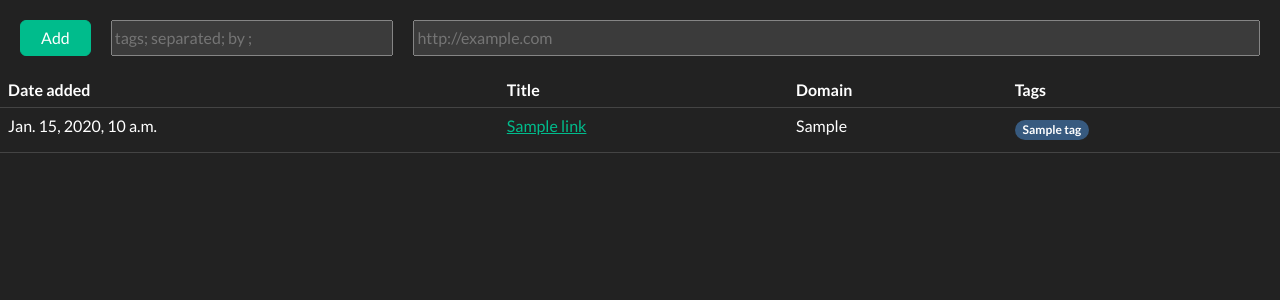
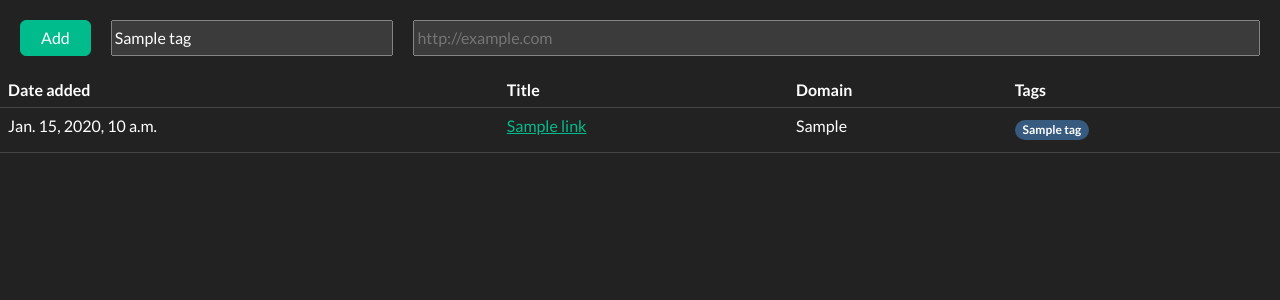
Before and after one commit to nchz/coolmarks, a Django app: page /links/ in a window 1280 px wide. Shown: the part 90-390 px from the top of the page. Run offline with Django 4.2, Linux system fonts and the light colour scheme; a user stored in the database is signed in; tables that the repository leaves empty hold one stand-in row (values such as "Sample post").

Commit message:
get tags_string when reading a Link.

```diff
--- a/src/links/models.py
+++ b/src/links/models.py
@@ -28,9 +28,9 @@ class Tag(models.Model):
         return [cls.objects.get_or_create(name=t)[0] for t in tags]
 
     @staticmethod
-    def _parse_tags(tags_string):
+    def _parse_tags(string):
         tags = set()
-        for tag in tags_string.split(";"):
+        for tag in string.split(";"):
             tag = re.sub(r"[\s|\-|_]+", "_", tag)
             tag = re.sub(r"\W", "", tag)
             tag = re.sub(r"_+", "_", tag).strip("_")
@@ -87,8 +87,11 @@ class Link(models.Model):
             self.title = title
             self.domain = urlparse(self.location).netloc[:MAX_LENGTH]
             super().save(*args, **kwargs)
-            # tags_string = "; ".join(t.name for t in link.tags.all())
-            self.tags.set(Tag.from_string(self.tags_string), clear=True)
+            self.tags.set(Tag.from_string(self._tags_string), clear=True)
 
     def __str__(self):
         return f"[{self.id}; {self.owner.username}] {self.location} -- {self.title}"
+
+    @property
+    def tags_string(self):
+        return "; ".join(t.name for t in self.tags.all())
--- a/src/links/views.py
+++ b/src/links/views.py
@@ -10,7 +10,7 @@ body = {
     "link_ids": <list of ints>,
     # only for update.
     "action": <"add", "remove" or "set">,
-    "tags_string": <str>
+    "_tags_string": <str>
 }
 """
 from django.contrib.auth.decorators import login_required
@@ -44,13 +44,15 @@ def list_view(request):
             return HttpResponseBadRequest()
 
         location = request.POST["location"]
-        tags_string = request.POST.get("tags_string", "")
+        _tags_string = request.POST.get("_tags_string", "")
+
         link = Link(
             owner=request.user,
             location=location,
         )
-        link.tags_string = tags_string
+        link._tags_string = _tags_string
         link.save()
+
         return HttpResponseRedirect(reverse("links:list"))
 
 
--- a/src/templates/links/index.html
+++ b/src/templates/links/index.html
@@ -9,7 +9,7 @@
     {% csrf_token %}
     <button type="submit" class="btn btn-success" style="padding: 5px 20px;">Add</button>
     {% with link_list|first as first %}
-    <input type="text" name="tags_string" style="width: 25%; margin: 0px 20px;" placeholder="tags; separated; by ;"
+    <input type="text" name="_tags_string" style="width: 25%; margin: 0px 20px;" placeholder="tags; separated; by ;"
       value="{{ first.tags_string }}">
     {% endwith %}
     <input type="url" name="location" style="width: 75%;" placeholder="http://example.com">
@@ -66,7 +66,7 @@
         <td>
           <form style="display: flex; justify-content: space-between;" action="{% url 'links:edit' %}" method="post">
             {% csrf_token %}
-            <input type="text" name="tags_string" style="width: 100%; margin: 0px 5px;"
+            <input type="text" name="_tags_string" style="width: 100%; margin: 0px 5px;"
               placeholder="tags; separated; by ;" value="{{ tags_string }}">
             <a href="javascript:alert('Not implemented yet')" class="btn btn-warning"
               style="padding: 5px 10px;">Edit?</a>
```
